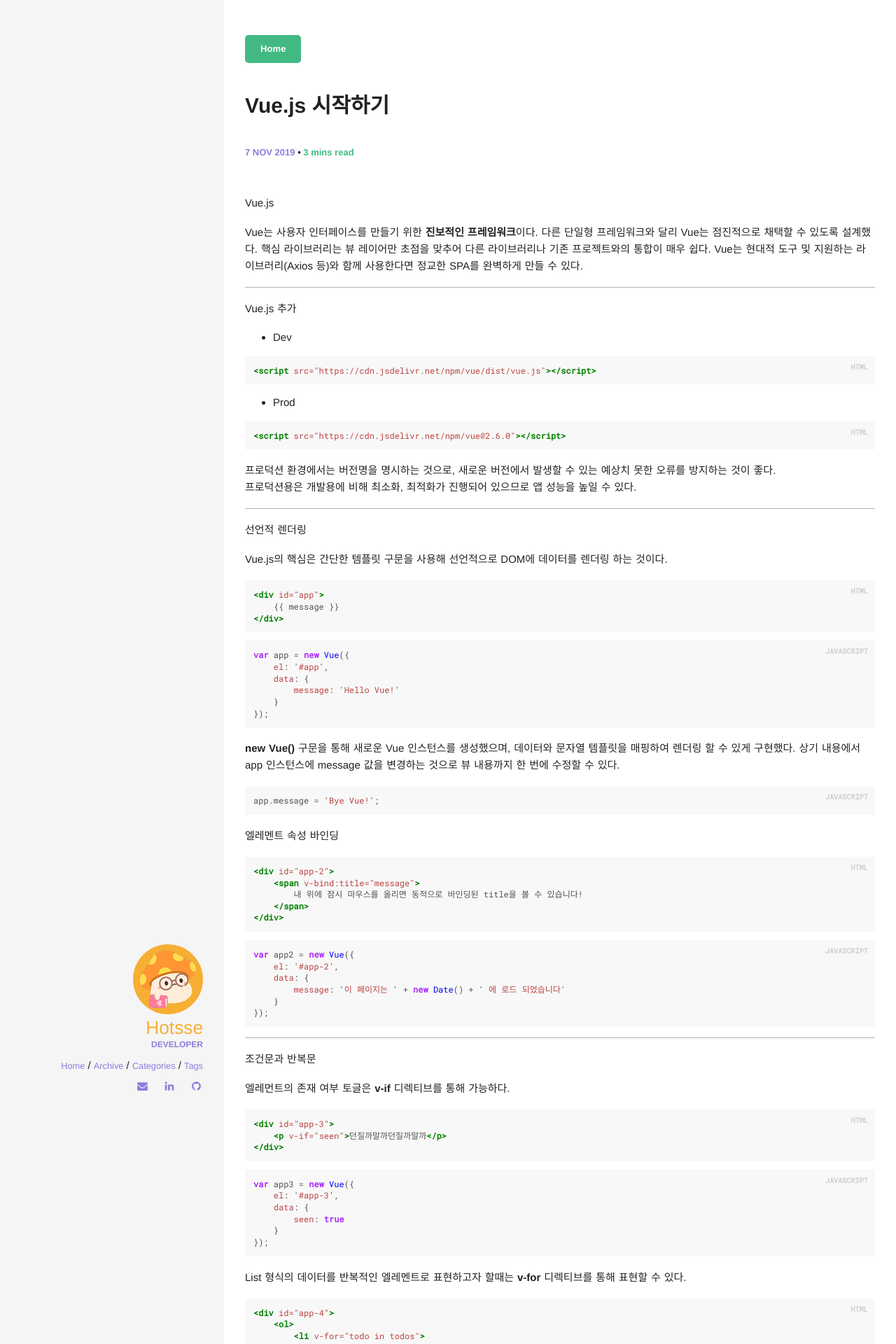
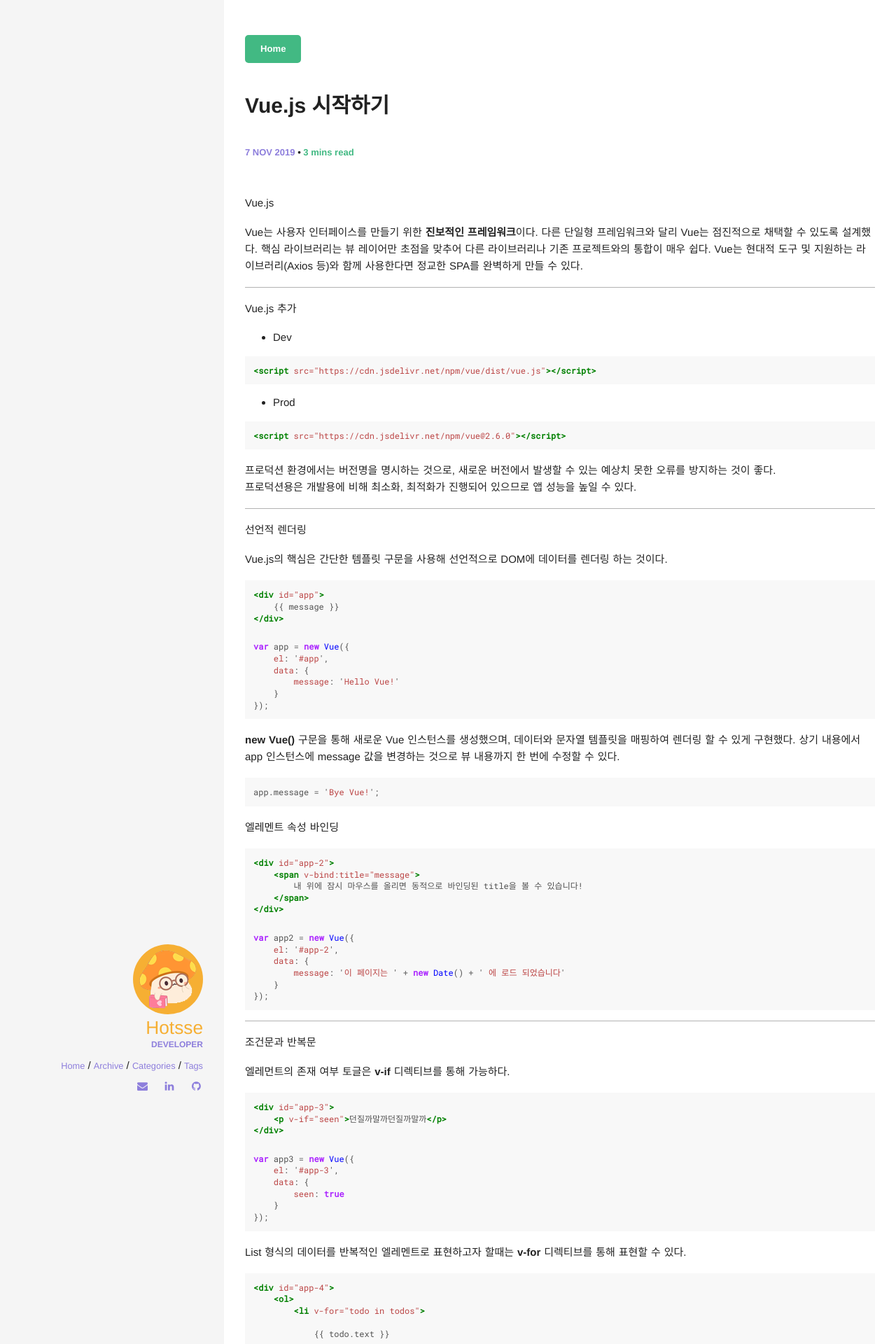
Before and after one commit to Hotsse/hotsse.github.io, a Jekyll site: the page built from _posts/2019-11-07-Vue.js 시작하기.md, in a window 1280 px wide. Shown: the top 1920 px of the page at 70% size. Built offline with Jekyll 4.4.1, drawn with Linux system fonts in a browser that asks for light colours; comment, search, counter and statistics services are not loaded.

Commit message:
Update 2019-11-07-Vue.js 시작하기.md

````diff
--- a/_posts/2019-11-07-Vue.js 시작하기.md
+++ b/_posts/2019-11-07-Vue.js 시작하기.md
@@ -14,14 +14,17 @@
 Vue.js 추가
 
 - Dev
-{% highlight html %}
+
+``` html
 <script src="https://cdn.jsdelivr.net/npm/vue/dist/vue.js"></script>
-{% endhighlight %}
+```
 
 - Prod
-{% highlight html %}
+
+``` html
 <script src="https://cdn.jsdelivr.net/npm/vue@2.6.0"></script>
-{% endhighlight %}
+```
+
 프로덕션 환경에서는 버전명을 명시하는 것으로, 새로운 버전에서 발생할 수 있는 예상치 못한 오류를 방지하는 것이 좋다.
 프로덕션용은 개발용에 비해 최소화, 최적화가 진행되어 있으므로 앱 성능을 높일 수 있다.
 
@@ -31,42 +34,45 @@
 
 Vue.js의 핵심은 간단한 템플릿 구문을 사용해 선언적으로 DOM에 데이터를 렌더링 하는 것이다.
 
-{% highlight html %}
+``` html
 <div id="app">
     {% raw %}{{ message }}{% endraw %}
 </div>
-{% endhighlight %}
-{% highlight javascript %}
+```
+
+``` javascript
 var app = new Vue({
     el: '#app',
     data: {
         message: 'Hello Vue!'
     }
 });
-{% endhighlight %}
+```
 
 **new Vue()** 구문을 통해 새로운 Vue 인스턴스를 생성했으며, 데이터와 문자열 템플릿을 매핑하여 렌더링 할 수 있게 구현했다. 상기 내용에서 app 인스턴스에 message 값을 변경하는 것으로 뷰 내용까지 한 번에 수정할 수 있다.
-{% highlight javascript %}
+
+``` javascript
 app.message = 'Bye Vue!';
-{% endhighlight %}
+```
 
 엘레멘트 속성 바인딩
 
-{% highlight html %}
+``` html
 <div id="app-2">
     <span v-bind:title="message">
         내 위에 잠시 마우스를 올리면 동적으로 바인딩된 title을 볼 수 있습니다!
     </span>
 </div>
-{% endhighlight %}
-{% highlight javascript %}
+```
+
+``` javascript
 var app2 = new Vue({
     el: '#app-2',
     data: {
         message: '이 페이지는 ' + new Date() + ' 에 로드 되었습니다'
     }
 });
-{% endhighlight %}
+```
 
 -------------
 
@@ -74,23 +80,24 @@
 
 엘레먼트의 존재 여부 토글은 **v-if** 디렉티브를 통해 가능하다.
 
-{% highlight html %}
+``` html
 <div id="app-3">
     <p v-if="seen">던질까말까던질까말까</p>
 </div>
-{% endhighlight %}
-{% highlight javascript %}
+```
+
+``` javascript
 var app3 = new Vue({
     el: '#app-3',
     data: {
         seen: true
     }
 });
-{% endhighlight %}
+```
 
 List 형식의 데이터를 반복적인 엘레멘트로 표현하고자 할때는 **v-for** 디렉티브를 통해 표현할 수 있다.
 
-{% highlight html %}
+``` html
 <div id="app-4">
     <ol>
         <li v-for="todo in todos">
@@ -100,8 +107,9 @@
         </li>
     </ol>
 </div>
-{% endhighlight %}
-{% highlight javascript %}
+```
+
+``` javascript
 var app4 = new Vue({
     el: '#app-4',
     data: {
@@ -112,7 +120,7 @@
         ]
     }
 });
-{% endhighlight %}
+```
 
 위와 같은 경우에 새로운 데이터는 **app4.todos.push({ text: 'New item'})** 의 방식으로 입력할 수 있다.
 
@@ -122,15 +130,16 @@
 
 사용자 입력에 대한 이벤트 발생은 **v-on** 디렉티브를 통해 제어할 수 있다.
 
-{% highlight html %}
+``` html
 {% raw %}
 <div id="app-5">
     <p>{{ message }}</p>
     <button v-on:click="reverseMessage">메시지 뒤집기</div>
 </div>
 {% endraw %}
-{% endhighlight %}
-{% highlight javascript %}
+```
+
+``` javascript
 var app5 = new Vue({
     el: '#app-5',
     data: {
@@ -142,4 +151,4 @@
         }
     }
 });
-{% endhighlight %}
+```
````
